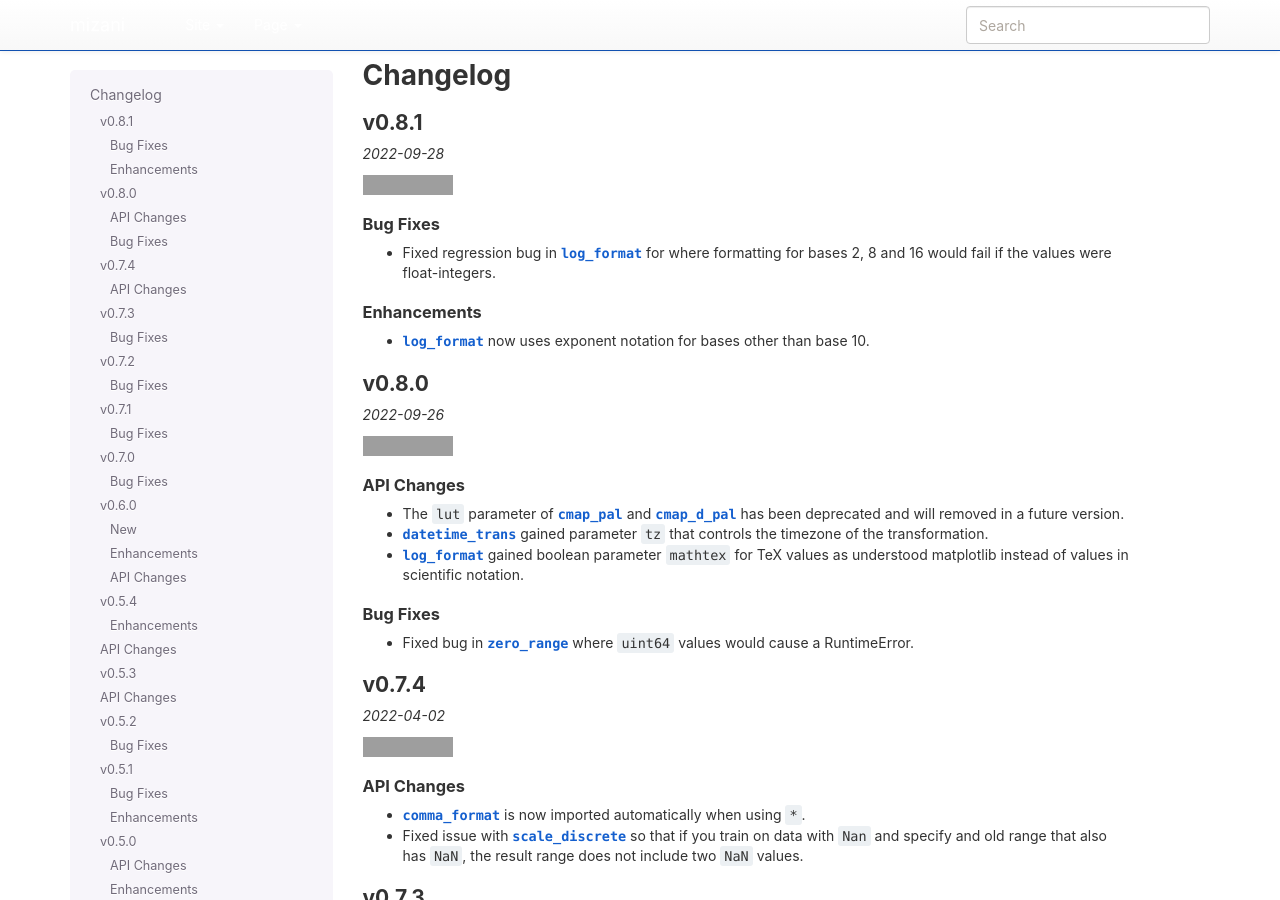
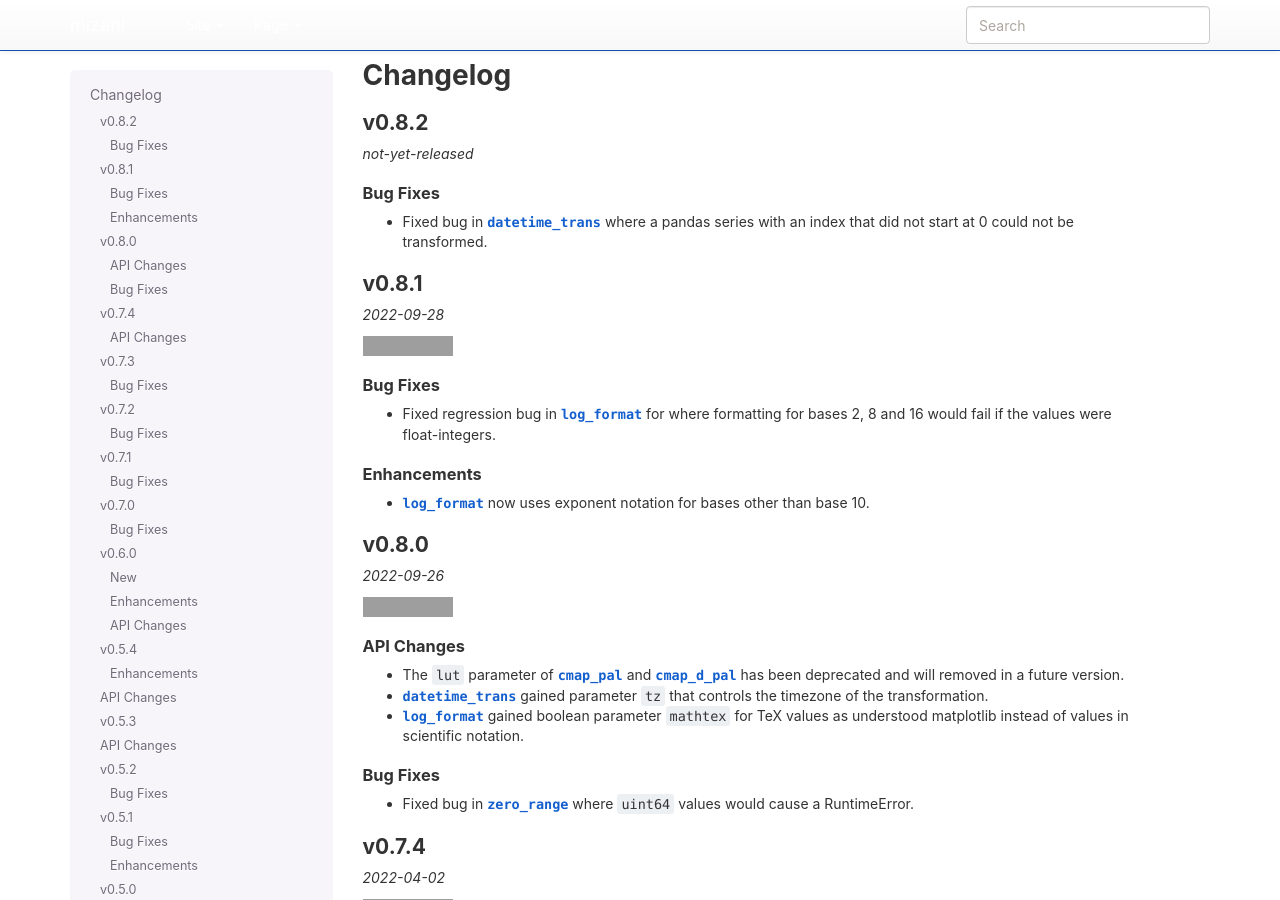
Before and after one commit to has2k1/mizani, a Sphinx documentation site: the page built from doc/changelog.rst, in a window 1280 px wide and 900 px high. Built offline with Sphinx 7.4.7, drawn with Linux system fonts in a browser that asks for light colours; nearby versions of some CDN libraries; library files that are not in the unit come from our copies; pages that are not in the unit, such as notebooks, are missing from menus; grey boxes are pictures that could not be loaded.

Commit message:
Fix datetime_trans when first index != 0
fixes #has2k1/plotnine#642

```diff
--- a/doc/changelog.rst
+++ b/doc/changelog.rst
@@ -1,5 +1,18 @@
 Changelog
 =========
+
+v0.8.2
+------
+
+*not-yet-released*
+
+
+Bug Fixes
+*********
+
+- Fixed bug in :class:`~mizani.transforms.datetime_trans` where
+  a pandas series with an index that did not start at 0 could not
+  be transformed.
 
 v0.8.1
 ------
```
Also changed, not shown: 2 other files.
